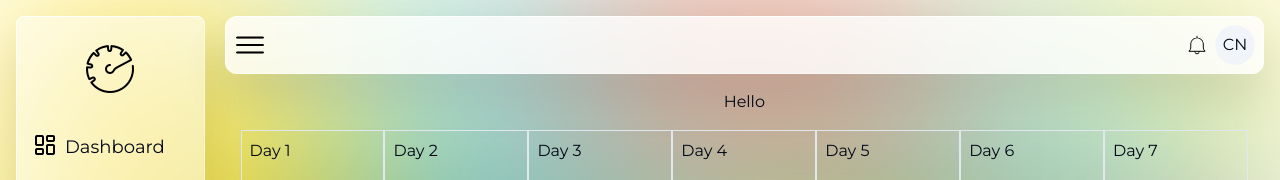
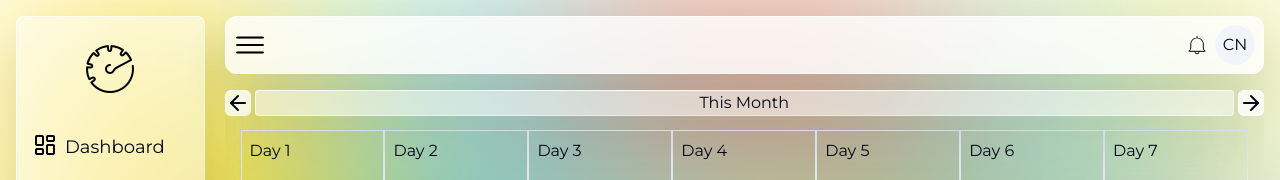
Before and after one commit to Jafer46/ProjectManagmentTool2, a React (Vite) app in the folder frontend/: page /calendar in a window 1280 px wide. Shown: the top 180 px of the page. Built offline with nearby package versions, Linux system fonts and the light colour scheme; no server answers.

Commit message:
style changes on Calender page

```diff
--- a/frontend/src/pages/Calender.tsx
+++ b/frontend/src/pages/Calender.tsx
@@ -1,10 +1,21 @@
 import CalendarView from "@/components/CalenderView";
 import { ScrollArea } from "@radix-ui/react-scroll-area";
+import { ArrowLeft, ArrowRight } from "lucide-react";
 
 function CalenderPage() {
   return (
-    <div className=" mt-8">
-      <div className="absolute top-2 w-full flex justify-center"> Hello</div>
+    <div className="mt-8">
+      <div className="absolute top-2 w-full flex">
+        <div className="blur blur-high rounded-md hover:px-1 animate-in animate-out duration-75">
+          <ArrowLeft />
+        </div>
+        <div className="blur blur-low w-full flex justify-center mx-1 rounded-sm">
+          This Month
+        </div>
+        <div className="blur blur-high rounded-md hover:px-1 animate-in animate-out duration-75">
+          <ArrowRight />
+        </div>
+      </div>
       <CalendarView />
     </div>
   );
--- a/frontend/src/pages/Tasks.tsx
+++ b/frontend/src/pages/Tasks.tsx
@@ -21,6 +21,7 @@ export default function Tasks() {
     queryKey: ["Tasks"],
     queryFn: () => getUserTasks(token),
   });
+
   const taskMutation = useMutation({
     mutationFn: (task: Task) => updateTask(task, token),
     onSuccess: (savedTask) => {
@@ -39,6 +40,7 @@ export default function Tasks() {
       });
     },
   });
+
   const update = (task: Task) => {
     task.completed = true;
     taskMutation.mutate(task);
```
